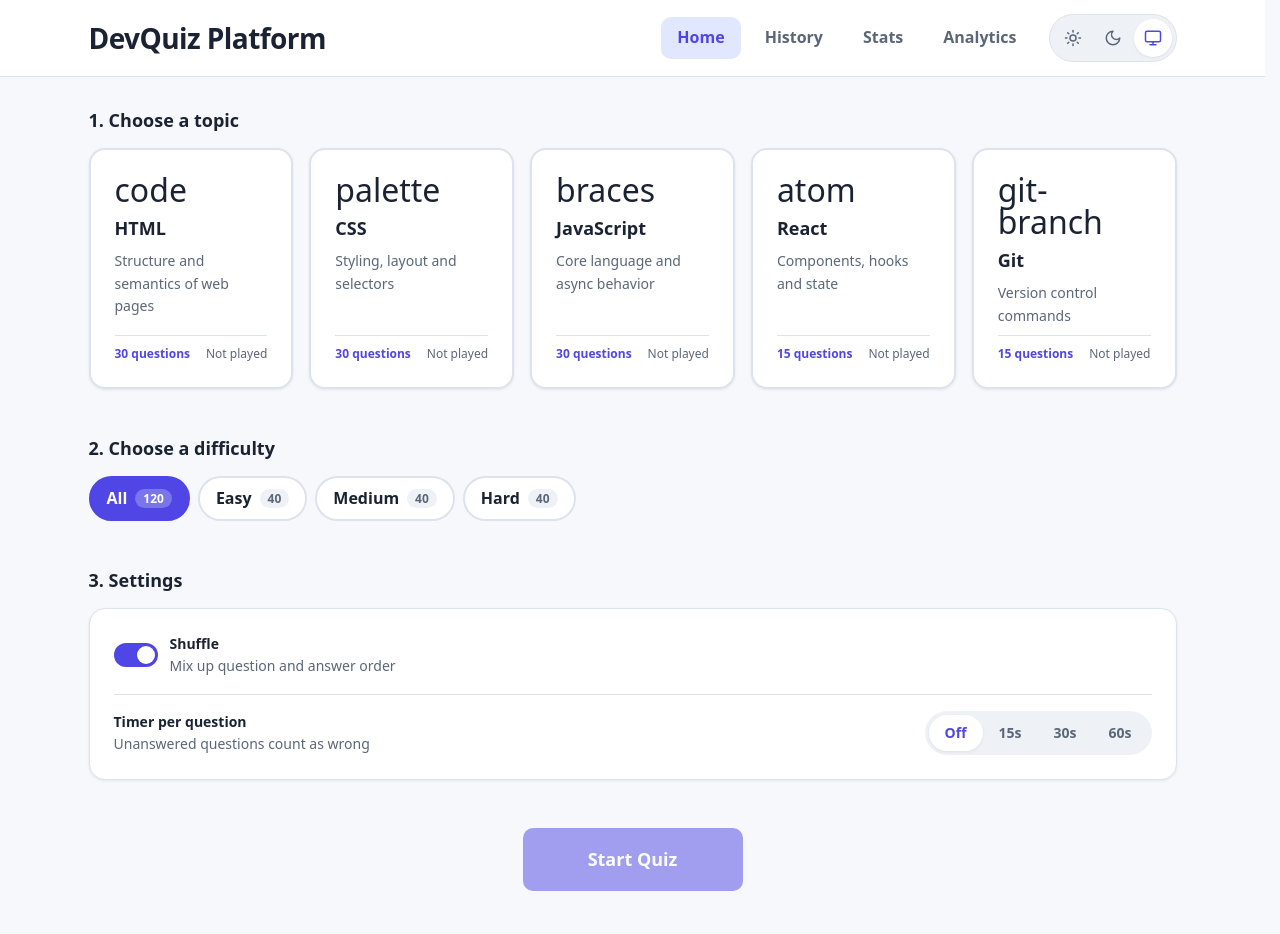
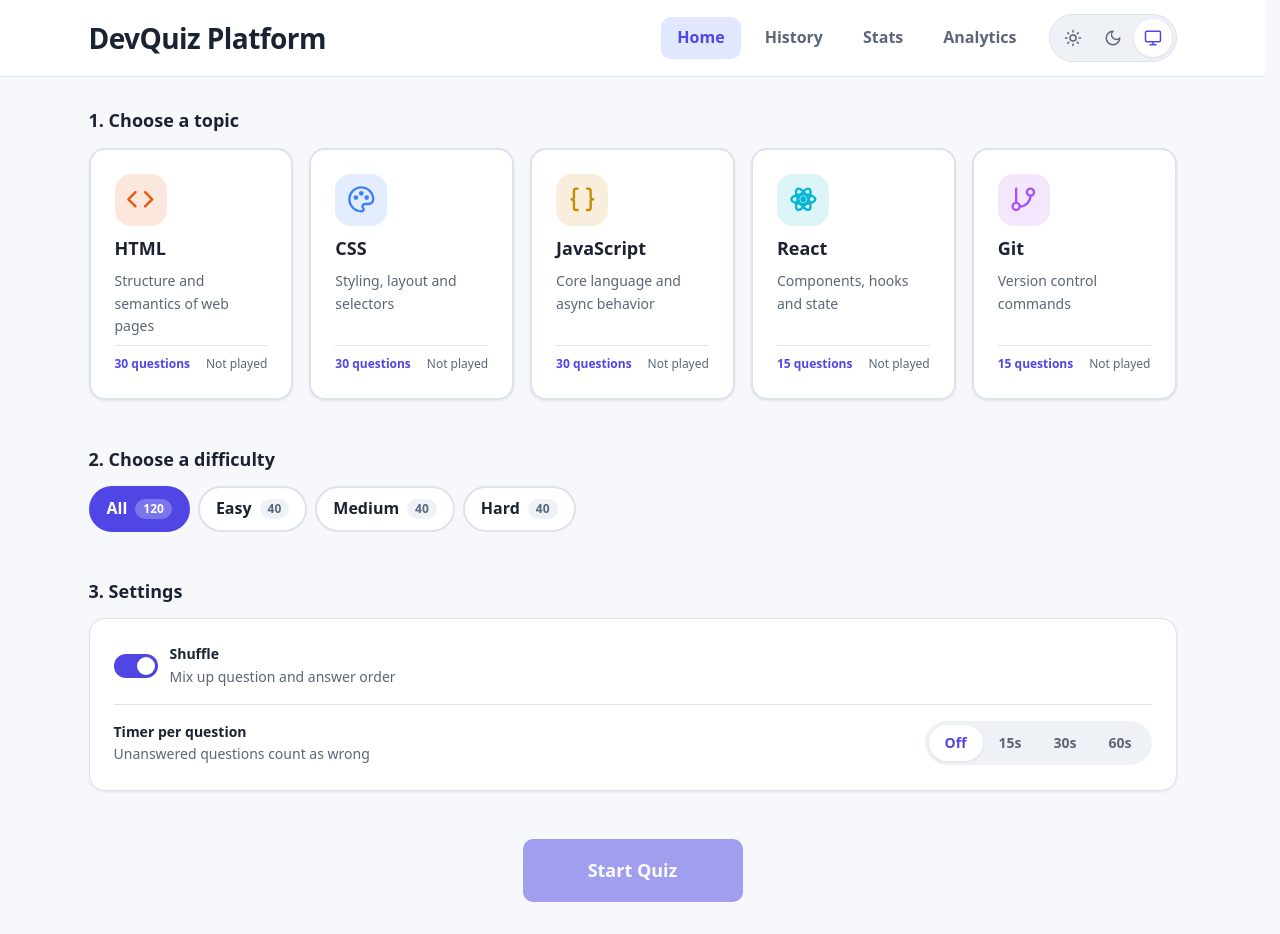
Before and after one commit to sieve-dev-sudo/dev-quiz-platform, a React (Vite) app: page / in a window 1280 px wide. Built offline with nearby package versions, Linux system fonts and the light colour scheme.

Commit message:
style: replace emoji with icons on Home

```diff
--- a/src/components/CategoryCard.jsx
+++ b/src/components/CategoryCard.jsx
@@ -1,3 +1,5 @@
+import Icon from './Icon'
+import TopicIcon from './TopicIcon'
 import './CategoryCard.css'
 
 function CategoryCard({ category, count, bestScore, isSelected, onSelect }) {
@@ -8,9 +10,7 @@ function CategoryCard({ category, count, bestScore, isSelected, onSelect }) {
       onClick={() => onSelect(category.id)}
       aria-pressed={isSelected}
     >
-      <span className="category-card-icon" aria-hidden="true">
-        {category.icon}
-      </span>
+      <TopicIcon category={category} size="lg" />
       <span className="category-card-name">{category.name}</span>
       <span className="category-card-desc">{category.description}</span>
 
@@ -18,7 +18,8 @@ function CategoryCard({ category, count, bestScore, isSelected, onSelect }) {
         <span className="category-card-count">{count} questions</span>
         {bestScore ? (
           <span className="category-card-best" title="Best score">
-            🏆 {bestScore.percent}%
+            <Icon name="trophy" size={14} />
+            {bestScore.percent}%
           </span>
         ) : (
           <span className="category-card-best empty">Not played</span>
```
